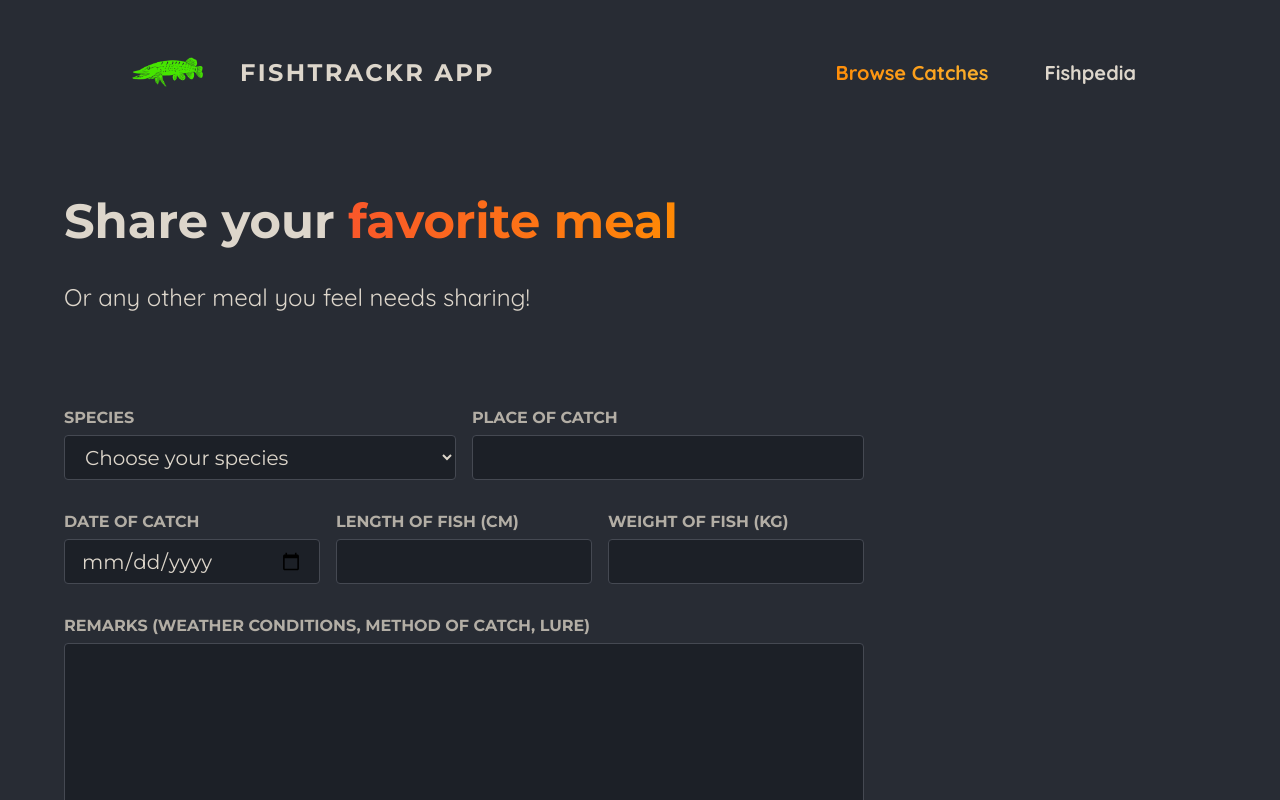
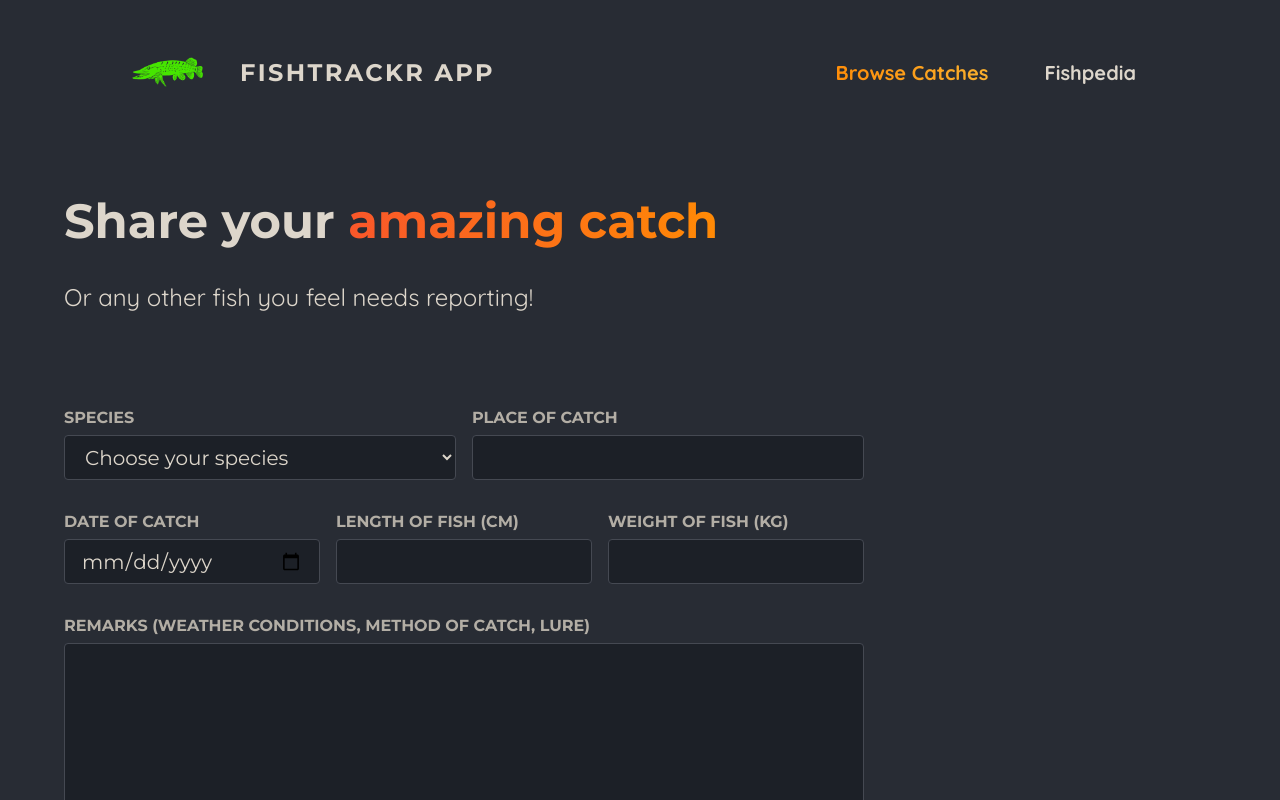
Before and after one commit to Mateusz220291/Fishing-App-Next, a Next.js app: page /catches/share in a window 1280 px wide. Shown: the top 800 px of the page. Built offline with nearby package versions, Linux system fonts and the light colour scheme.

Commit message:
text change

```diff
--- a/app/catches/share/page.js
+++ b/app/catches/share/page.js
@@ -14,9 +14,9 @@ export default function ShareMealPage() {
     <>
       <header className={classes.header}>
         <h1>
-          Share your <span className={classes.highlight}>favorite meal</span>
+          Share your <span className={classes.highlight}>amazing catch</span>
         </h1>
-        <p>Or any other meal you feel needs sharing!</p>
+        <p>Or any other fish you feel needs reporting!</p>
       </header>
       <main className={classes.main}>
         <form className={classes.form}>
```
